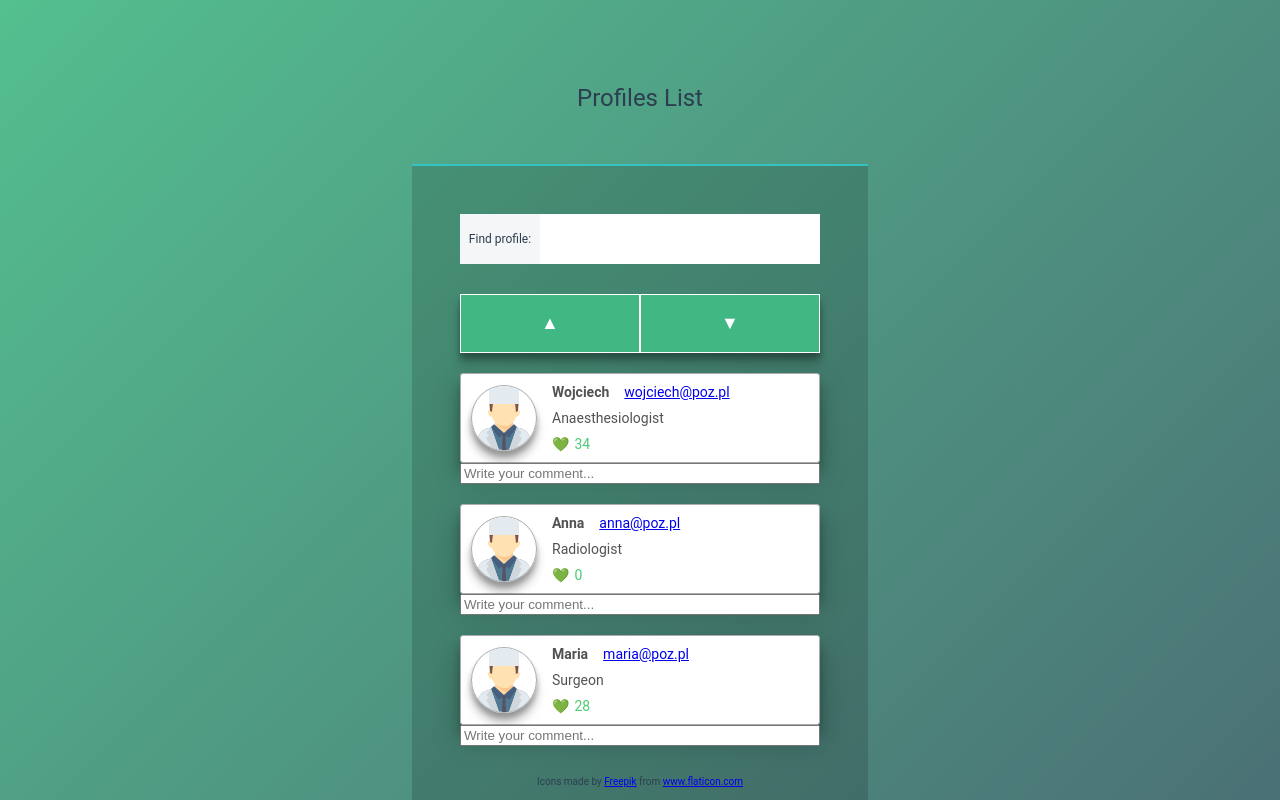
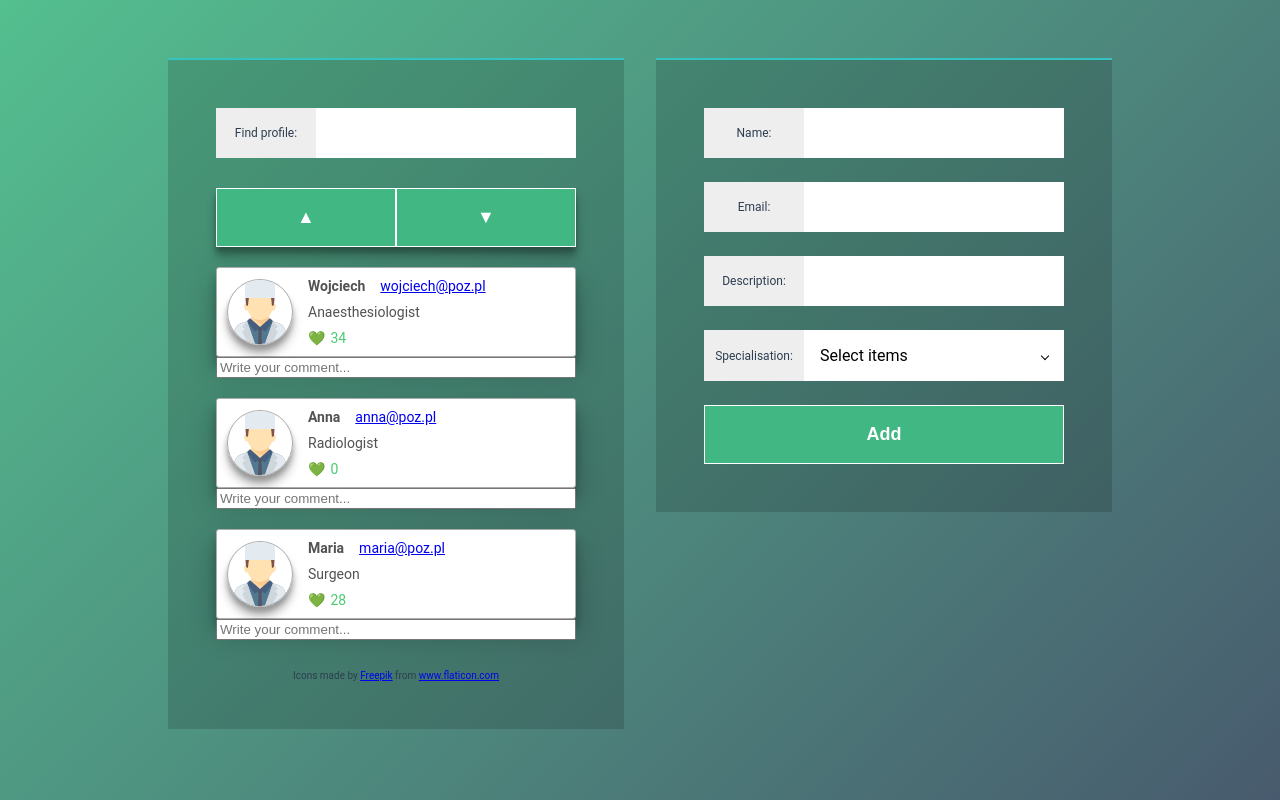
Before and after one commit to hamedniroumand/doctor-list, a Vue app: page / in a window 1280 px wide. Shown: the top 800 px of the page. Built offline with nearby package versions, Linux system fonts and the light colour scheme.

Commit message:
style: improve styles

```diff
--- a/public/css/styles.css
+++ b/public/css/styles.css
@@ -33,15 +33,18 @@ input:focus-within {
 }
 
 #app {
+  box-sizing: border-box;
   font-family: "Roboto", helvetica, arial, sans-serif;
   text-align: center;
   color: #2c3e50;
   padding: 60px;
   display: flex;
-  align-items: center;
   justify-content: center;
-  flex-direction: column;
   position: relative;
+  flex-direction: row;
+  gap: 2rem;
+  min-height: 100vh;
+  align-items: flex-start;
 
   background: linear-gradient(
     135deg,
@@ -50,6 +53,13 @@ input:focus-within {
   );
 
   font-size: 1.5em;
+}
+
+@media screen and (max-width: 992px) {
+  #app {
+    flex-direction: column;
+    align-items: center;
+  }
 }
 
 button {
@@ -73,14 +83,12 @@ button {
   width: 100%;
   min-width: 300px;
   padding: 2em;
-  margin-top: 30px;
   position: relative;
   background: rgba(0, 0, 0, 0.15);
 }
 
 @media screen and (min-width: 600px) {
   .section {
-    width: 50vw;
     max-width: 15em;
   }
 }
@@ -105,13 +113,13 @@ button {
 }
 
 .label {
-  width: 80px;
+  width: 100px;
   display: flex;
   align-items: center;
   justify-content: center;
   font-size: 12px;
-
-  background: #f5f6f8;
+  flex: none;
+  background: #eee;
 }
 
 .input {
--- a/src/App.vue
+++ b/src/App.vue
@@ -1,6 +1,5 @@
 <template>
   <div id="app">
-    <p>Profiles List</p>
     <ProfileList />
     <NewProfileCard ref="NewProfileCard" @save-profile="createNewProfile" />
   </div>
--- a/src/components/profile-form/NewProfileCard.vue
+++ b/src/components/profile-form/NewProfileCard.vue
@@ -1,5 +1,5 @@
 <template>
-  <ProfileForm v-model="form" @submit="saveProfile">
+  <ProfileForm v-model="form" class="new-profile" @submit="saveProfile">
     <template #title>
       <p class="header">Add new profile:</p>
     </template>
@@ -36,3 +36,11 @@ export default {
   },
 };
 </script>
+
+
+<style scoped>
+.new-profile {
+  position: sticky;
+  top: 1rem;
+}
+</style>
--- a/src/components/ui/MultiSelectBox.vue
+++ b/src/components/ui/MultiSelectBox.vue
@@ -189,7 +189,7 @@ fade-leave {
   overflow-y: auto;
   margin: 0;
   padding: 0;
-  max-height: 160px;
+  max-height: 140px;
   height: 100%;
 }
 .select_option {
```
